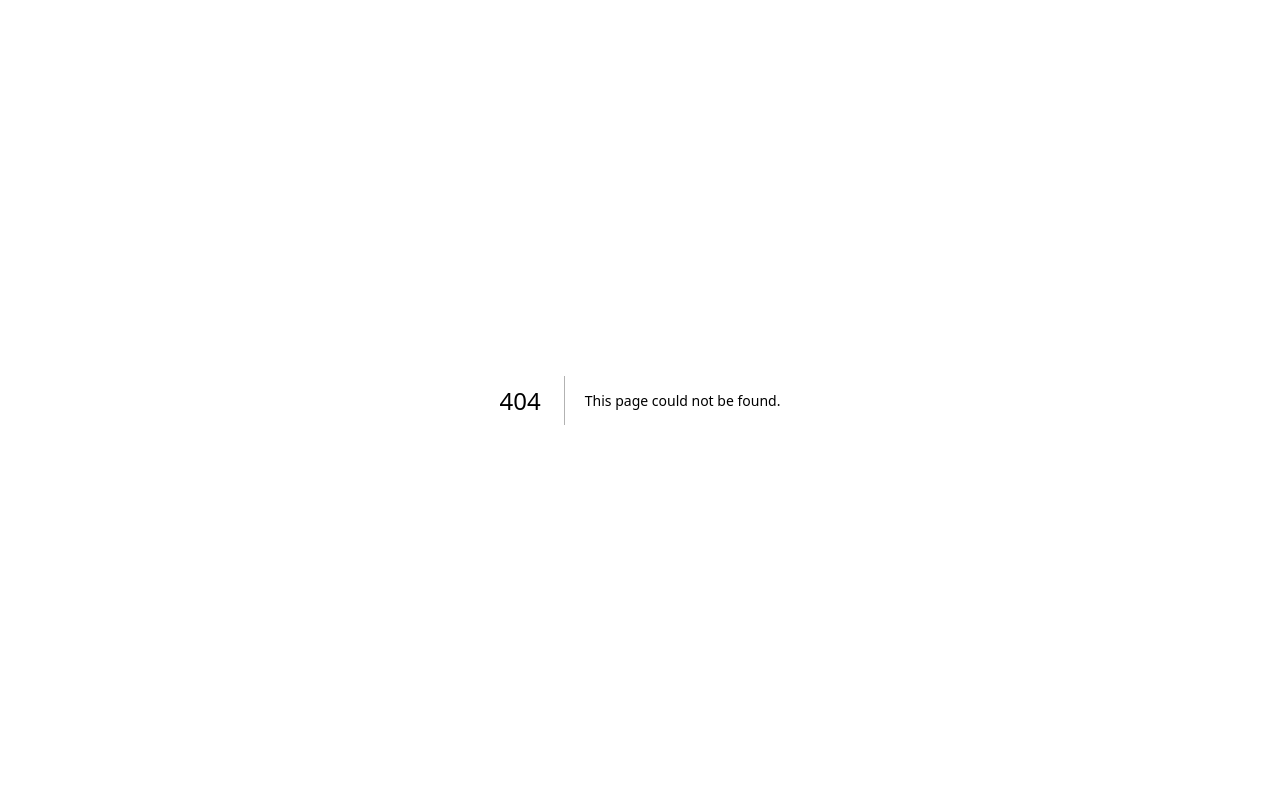
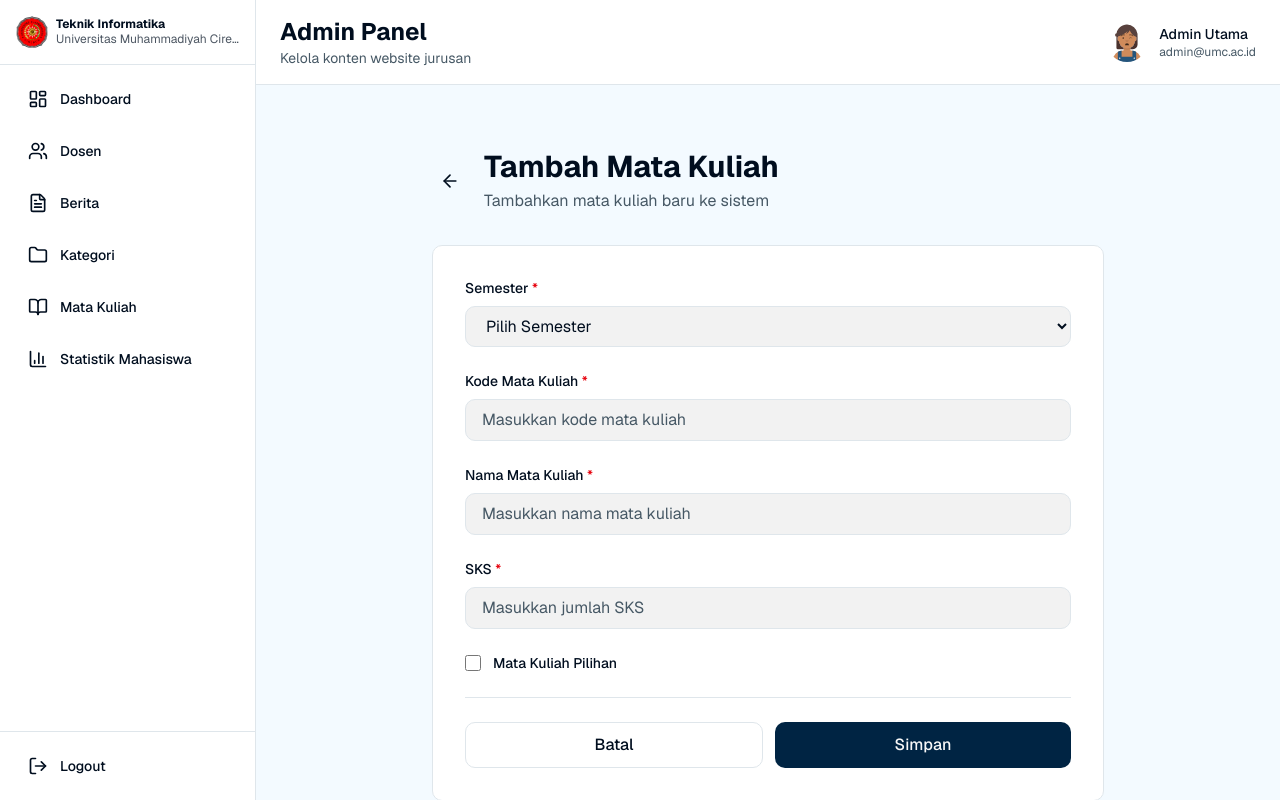
Before and after one commit to umc-dev/it-umc-dashboard, a Next.js app: page /dashboard/matakuliah/tambah in a window 1280 px wide. Before the commit this address had no page. Built offline with nearby package versions, Linux system fonts and the light colour scheme.

Commit message:
feat(matakuliah): implement add matakuliah page

```diff
--- /dev/null
+++ b/app/dashboard/matakuliah/tambah/page.tsx
@@ -0,0 +1,11 @@
+import type { Metadata } from 'next'
+import { FormAddMatakuliah } from '@/components/dashboard/matakuliah/FormAddMatakuliah'
+
+export const metadata: Metadata = {
+  title: 'Tambah Mata Kuliah - Sistem Manajemen Konten',
+  description: 'Tambahkan mata kuliah baru ke sistem',
+}
+
+export default function TambahMataKuliahPage() {
+  return <FormAddMatakuliah />
+}
--- /dev/null
+++ b/components/dashboard/matakuliah/FormAddMatakuliah.tsx
@@ -0,0 +1,64 @@
+'use client'
+
+import type React from 'react'
+import { useState } from 'react'
+import { useRouter } from 'next/navigation'
+import { FormHeader } from '@/components/FormHeader'
+import { FormButtons } from '@/components/FormButtons'
+
+export function FormAddMatakuliah() {
+  const router = useRouter()
+  const [isLoading, setIsLoading] = useState(false)
+  const [formData, setFormData] = useState({ semester: '', kode: '', nama: '', sks: '', pilihan: false })
+
+  const handleChange = (e: React.ChangeEvent<HTMLInputElement | HTMLSelectElement>) => {
+    const { name, value, type } = e.target
+    setFormData((prev) => ({
+      ...prev,
+      [name]: type === 'checkbox' ? (e.target as HTMLInputElement).checked : value,
+    }))
+  }
+
+  const handleSubmit = async (e: React.FormEvent) => {
+    e.preventDefault()
+    setIsLoading(true)
+    await new Promise((resolve) => setTimeout(resolve, 500))
+    router.push('/dashboard/matakuliah')
+  }
+
+  const inputClassName = 'w-full px-4 py-2 border border-border rounded-lg bg-input text-foreground placeholder:text-muted-foreground focus:outline-none focus:ring-2 focus:ring-ring transition-colors'
+
+  return (
+    <div className="max-w-2xl mx-auto py-6 sm:py-8">
+      <FormHeader title="Tambah Mata Kuliah" description="Tambahkan mata kuliah baru ke sistem" />
+      <form onSubmit={handleSubmit} className="bg-card border border-border rounded-lg p-6 sm:p-8 space-y-6">
+        <div>
+          <label className="block text-sm font-medium text-foreground mb-2">Semester <span className="text-destructive">*</span></label>
+          <select name="semester" value={formData.semester} onChange={handleChange} required className={inputClassName}>
+            <option value="">Pilih Semester</option>
+            {Array.from({ length: 8 }, (_, i) => (
+              <option key={i + 1} value={i + 1}>Semester {i + 1}</option>
+            ))}
+          </select>
+        </div>
+        <div>
+          <label className="block text-sm font-medium text-foreground mb-2">Kode Mata Kuliah <span className="text-destructive">*</span></label>
+          <input type="text" name="kode" value={formData.kode} onChange={handleChange} placeholder="Masukkan kode mata kuliah" required className={inputClassName} />
+        </div>
+        <div>
+            <label className="block text-sm font-medium text-foreground mb-2">Nama Mata Kuliah <span className="text-destructive">*</span></label>
+            <input type="text" name="nama" value={formData.nama} onChange={handleChange} placeholder="Masukkan nama mata kuliah" required className={inputClassName} />
+        </div>
+        <div>
+          <label className="block text-sm font-medium text-foreground mb-2">SKS <span className="text-destructive">*</span></label>
+          <input type="number" name="sks" value={formData.sks} onChange={handleChange} placeholder="Masukkan jumlah SKS" min="1" max="6" required className={inputClassName} />
+        </div>
+        <div className="flex items-center gap-3">
+          <input type="checkbox" name="pilihan" checked={formData.pilihan} onChange={handleChange} className="w-4 h-4 border border-border rounded accent-primary cursor-pointer" />
+          <label className="text-sm font-medium text-foreground cursor-pointer">Mata Kuliah Pilihan</label>
+        </div>
+        <FormButtons isLoading={isLoading} />
+      </form>
+    </div>
+  )
+}
```
